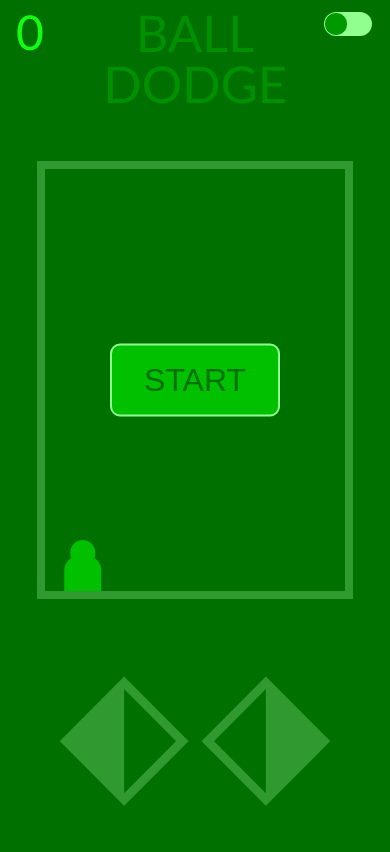
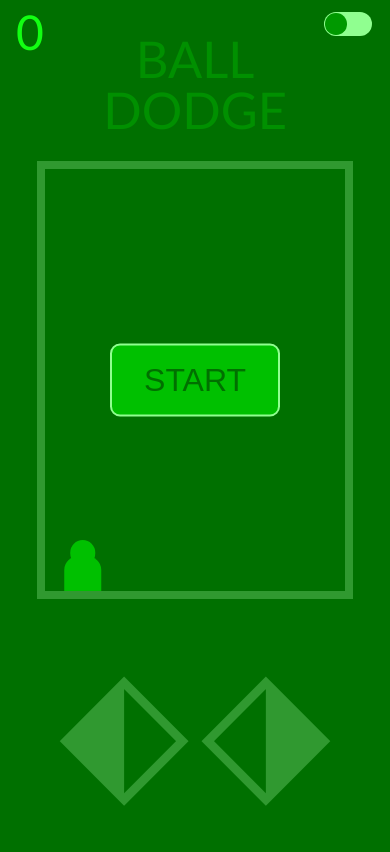
Before and after one commit to TorsKyW/BallDodgeGame, a plain HTML site: page index.html in a window 390 px wide. Drawn offline with Linux system fonts and the light colour scheme.

Commit message:
Update style.css

```diff
--- a/style.css
+++ b/style.css
@@ -318,5 +318,8 @@ input[type="checkbox"].toggle:checked + label::after{
     #highscore-text {
         display: none;
     }
+    .title{
+        transform: translate(-50%,-25%);
+    }
 
 }
```
